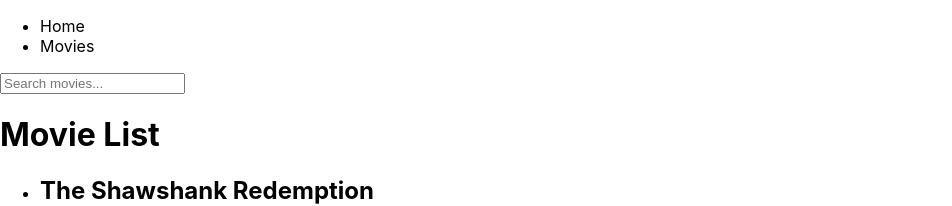
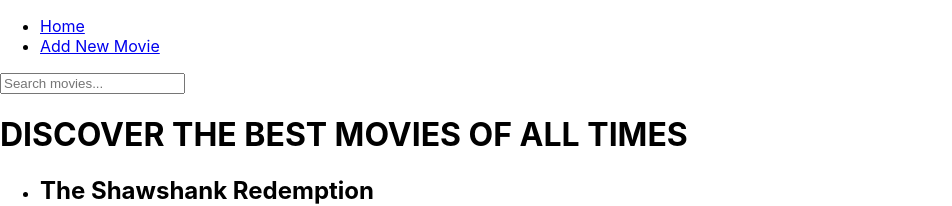
Before and after one commit to John-Gaitho/movie-review-app, a React (Create React App) app: page / in a window 1280 px wide. Shown: the top 206 px of the page, without its empty margins (0-952 px from the left). Built offline with nearby package versions, Linux system fonts and the light colour scheme; data requests are answered from the project's data file.

Commit message:
router link

```diff
--- a/db.json
+++ b/db.json
@@ -103,6 +103,11 @@
       "id": "8fd9",
       "title": "jay",
       "description": "good movie"
+    },
+    {
+      "id": "8780",
+      "title": "Boss Baby 1",
+      "description": "fun movie"
     }
   ]
 }
--- a/src/components/MovieList.js
+++ b/src/components/MovieList.js
@@ -3,7 +3,7 @@ import React from "react";
 function MovieList({ movies }) {
   return (
     <div>
-      <h1>Movie List</h1>
+      <h1>DISCOVER THE  BEST MOVIES OF ALL TIMES</h1>
       {movies.length === 0 ? (
         <p>No movies found!</p>
       ) : (
--- a/src/components/Navigation.js
+++ b/src/components/Navigation.js
@@ -1,11 +1,12 @@
 import React from "react";
+import { Link } from 'react-router-dom';
 
 const Navigation = () => {
   return (
     <div>
       <ul>
-        <li>Home</li>
-        <li> Movies</li>
+      <li><Link to="/">Home</Link></li>
+      <li><Link to="/add">Add New Movie</Link></li>
       </ul>
     </div>
   );
```
